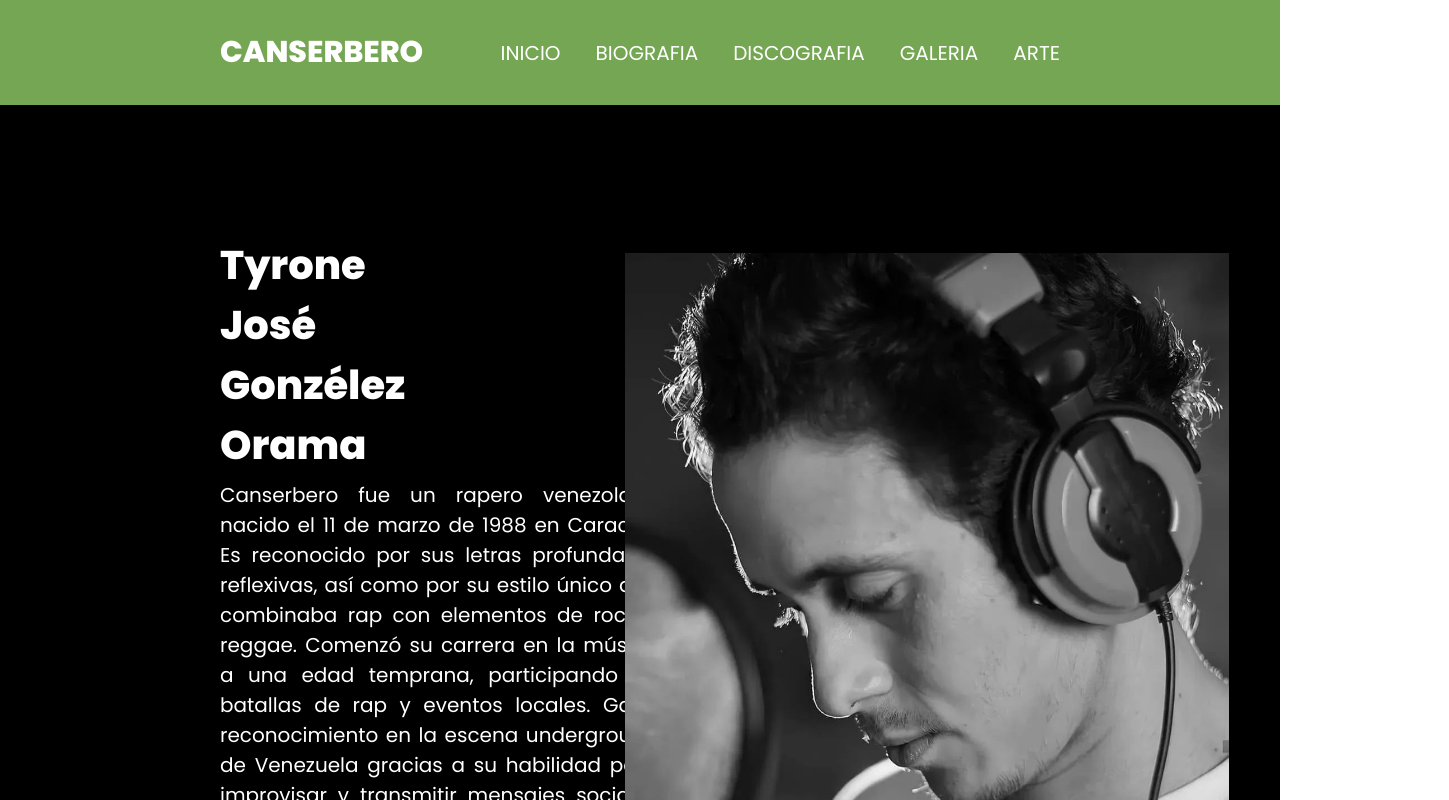
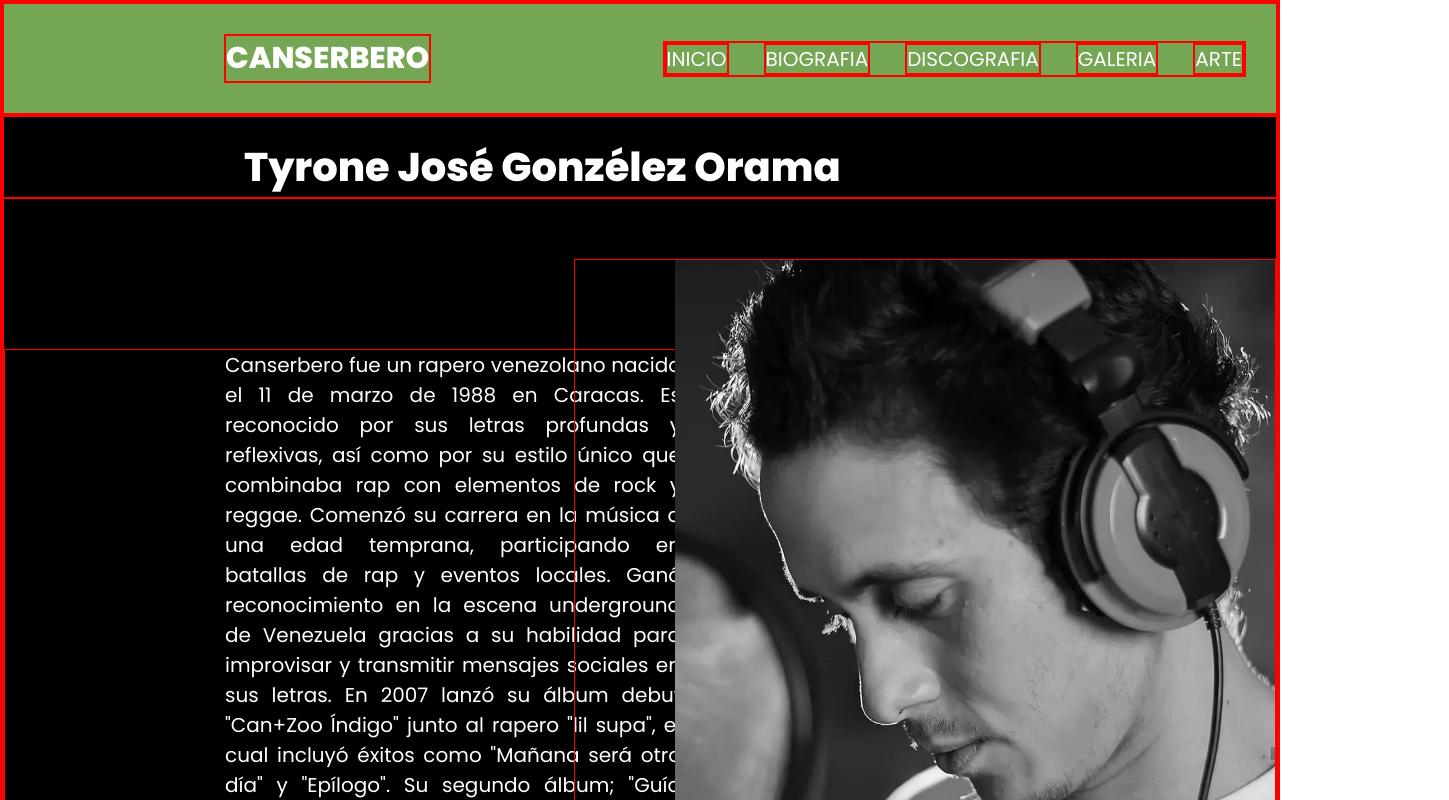
Before and after one commit to josecegarra/CANSERBERO, a plain HTML site: page index.html in a window 1280 px wide. Shown: the top 800 px of the page, 1449 px wide, since content can reach past the window. Drawn offline with Linux system fonts and the light colour scheme.

Commit message:
Tercer commit

```diff
--- a/css/style.css
+++ b/css/style.css
@@ -2,6 +2,7 @@
     margin: 0;
     padding: 0;
     block-size: border-box;
+    border: 1px solid red;
 }
 
 .nav-bar1 {
@@ -31,7 +32,7 @@
     list-style: none;
     display: flex;
     gap: 35px;
-    margin-right: 190px;
+    /*margin-right: 190px;*/
 }
 
 nav div ul li a {
@@ -39,35 +40,35 @@
     text-decoration: none;
 }
 
+/* Main Index */
 .Container-1 {
     background-color: #000000;
     color: rgb(255, 255, 255);
     font-family: "Poppins", sans-serif;
     font-size: 20px;
     display: flex;
-    flex-wrap: nowrap;
+    display: grid;
+    grid-template-columns: repeat(2, 1fr);
+    /*flex-wrap: wrap;*/
     align-items: center;
+    padding-top: 60px;
+}
+
+.texto-1 {
+    width: 80%;
+    text-align: justify;
+    padding-bottom: 100px;
+    padding-left: 220px;
+
 }
 
 .Container-1 img {
-    width: 700px;
+    width: 600px;
     height: 750px;
-    padding-right: 220px;
-}
+    padding-left: 100px;
+    padding-bottom: 100px;
+    object-fit: cover;
 
-.texto-1 {
-    width: 70%;
-    text-align: justify;
-    padding-left: 220px;
-    margin-top: 5px;
-    padding-bottom: 100px;
-}
-
-.subtitulo {
-    margin: 220px;
-    margin-bottom: 5px;
-    margin-top: 130px;
-    background-color: black;
 }
 
 .pie {
@@ -96,11 +97,10 @@
 
 /* Biografia */
 
-main h1 {
+main h2 {
     background-color: #000000;
     color: white;
     padding-top: 80px;
-    padding-left: 220px;
     font-size: 40px;
     font-family: "Poppins", sans-serif;
     font-weight: bold;
--- a/index.html
+++ b/index.html
@@ -41,22 +41,24 @@
         </nav>
     </header>
     <!-- CONTENIDO -->
-    <div class="Container-1">
-        <div class="Container-3">
-            <h1 class="subtitulo"> Tyrone José Gonzélez Orama </h1>
+    <main>
+        <h2> Tyrone José Gonzélez Orama </h2>
+        <div class="Container-1">
             <p class="texto-1">Canserbero fue un rapero venezolano nacido el 11 de marzo de 1988 en Caracas. Es
                 reconocido por sus letras profundas y reflexivas, así como por su estilo único que combinaba rap con
                 elementos de rock y reggae. Comenzó su carrera en la música a una edad temprana, participando en
-                batallas de rap y eventos locales. Ganó reconocimiento en la escena underground de Venezuela gracias a
-                su habilidad para improvisar y transmitir mensajes sociales en sus letras. En 2007 lanzó su álbum debut
+                batallas de rap y eventos locales. Ganó reconocimiento en la escena underground de Venezuela gracias
+                a
+                su habilidad para improvisar y transmitir mensajes sociales en sus letras. En 2007 lanzó su álbum
+                debut
                 "Can+Zoo Índigo" junto al rapero "lil supa", el cual incluyó éxitos como "Mañana será otro día" y
-                "Epílogo". Su segundo álbum; "Guía para la acción", fue lanzado en 2008 pero fueron sus albumes "Vida" y
+                "Epílogo". Su segundo álbum; "Guía para la acción", fue lanzado en 2008 pero fueron sus albumes
+                "Vida" y
                 "Muerte" que lo consolidaron como uno de los raperos más influyentes de habla hispana.</p>
+                <img src="img/can-13.webp" alt="">
         </div>
-        <img src="img/can-13.webp" alt="">
-
-    </div>
-
+        </div>
+    </main>
     <footer class="pie">
         <div class="texto-f">
             <p>Página sin fines de lucro</p>
```
Also changed, not shown: pages/arte.html (+2 -1 lines), pages/biografia.html (+71 -14 lines), pages/discografia.html (+1 -1 lines), pages/galeria.html (+1 -1 lines).
